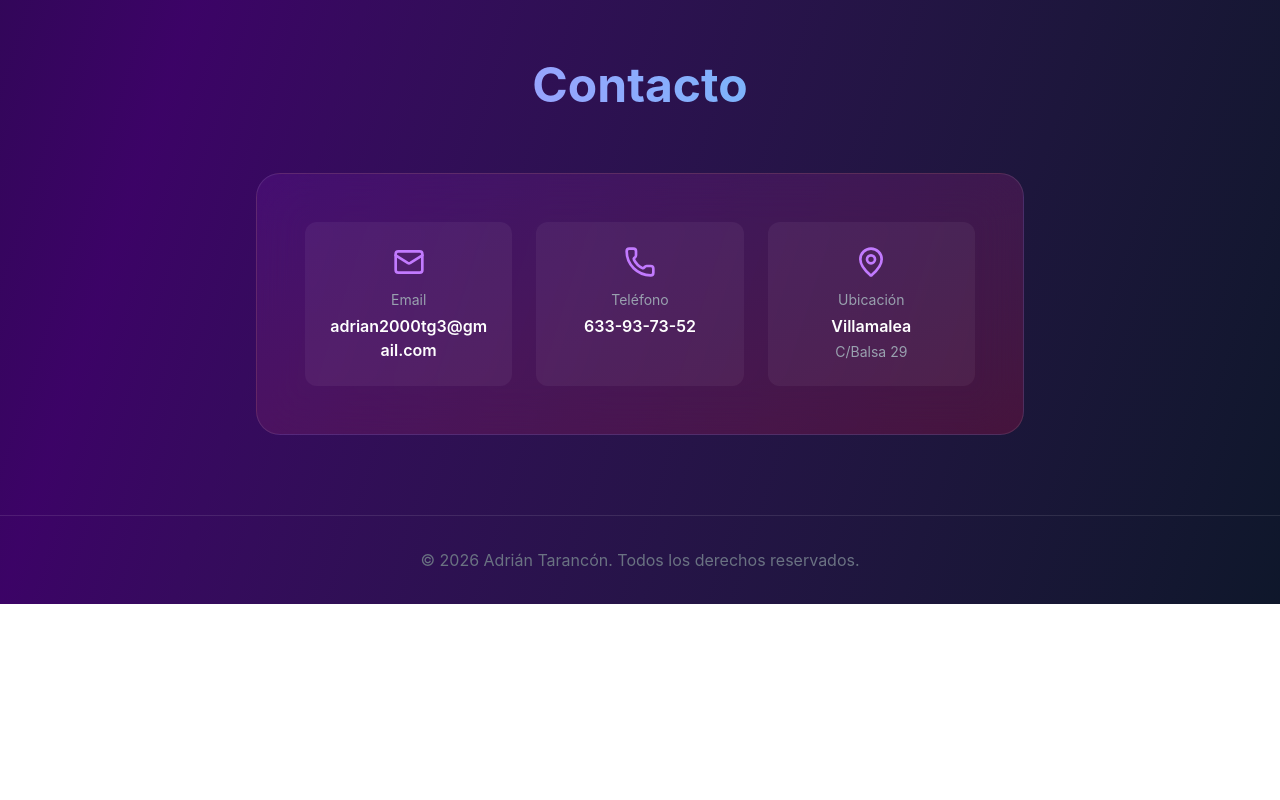
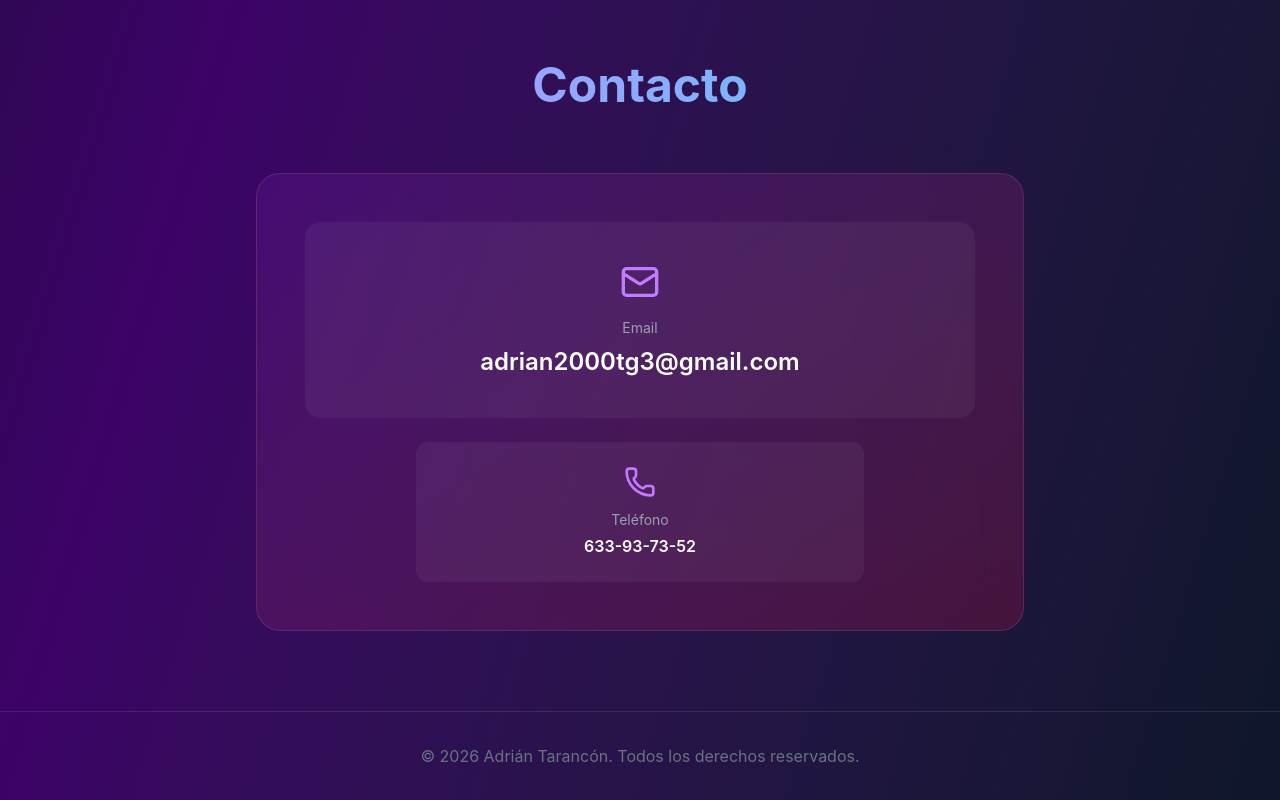
Before and after one commit to AdriTg00/personal-cv, a React (Vite) app: page / in a window 1280 px wide. Shown: the part 3416-4216 px from the top of the page. Before the commit the page ends 4020 px from the top, so only its background shows below. Built offline with nearby package versions, Linux system fonts and the light colour scheme.

Commit message:
adding email and remove location

```diff
--- a/src/app/App.tsx
+++ b/src/app/App.tsx
@@ -3,7 +3,6 @@ import { motion, useScroll, useTransform, useInView } from 'motion/react';
 import {
   Mail,
   Phone,
-  MapPin,
   Briefcase,
   GraduationCap,
   Code,
@@ -275,25 +274,27 @@ export default function App() {
           className="max-w-3xl mx-auto"
         >
           <div className="bg-gradient-to-br from-purple-900/40 to-pink-900/40 backdrop-blur-xl rounded-3xl p-8 md:p-12 border border-white/10">
-            <div className="grid grid-cols-1 md:grid-cols-3 gap-6">
-              <ContactItem
-                icon={Mail}
-                label="Email"
-                value="adrian2000tg3@gmail.com"
+            <div className="flex flex-col items-center gap-6">
+              <motion.a
                 href="mailto:adrian2000tg3@gmail.com"
-              />
+                whileHover={{ scale: 1.03 }}
+                className="w-full max-w-2xl bg-white/5 rounded-2xl p-8 md:p-10 hover:bg-white/10 transition-all text-center"
+              >
+                <Mail className="w-10 h-10 mx-auto mb-4 text-purple-400" />
+                <p className="text-gray-400 text-sm mb-2">Email</p>
+                <p className="text-xl md:text-2xl font-semibold break-words">
+                  adrian2000tg3@gmail.com
+                </p>
+              </motion.a>
+
+              <div className="w-full max-w-md">
                 <ContactItem
                   icon={Phone}
                   label="Teléfono"
                   value="633-93-73-52"
                   href="tel:633937352"
                 />
-              <ContactItem
-                icon={MapPin}
-                label="Ubicación"
-                value="Villamalea"
-                subValue="C/Balsa 29"
-              />
+              </div>
             </div>
           </div>
         </motion.div>
```
Also changed, not shown: 4 other files (tests, documents, lock files or other folders). Lines whose indentation alone changed are shown as unchanged.
